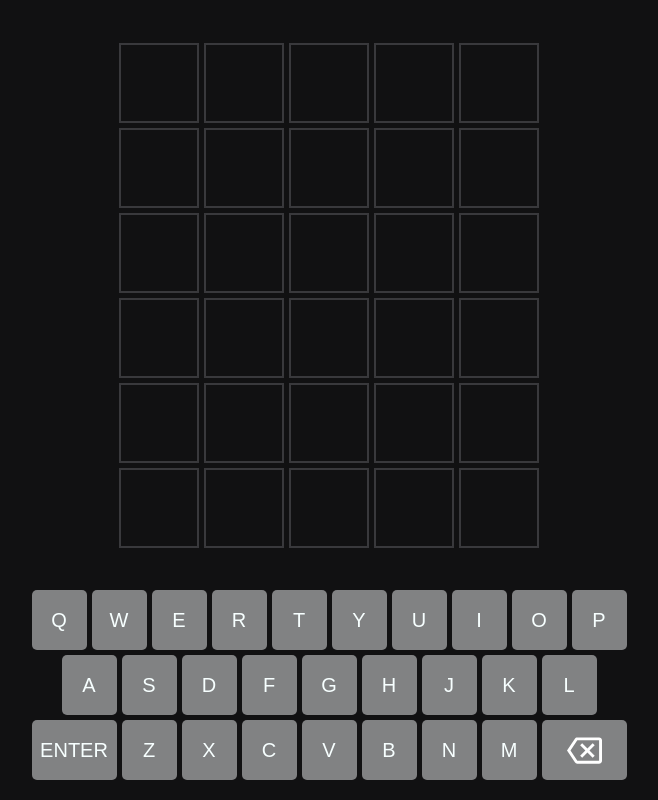
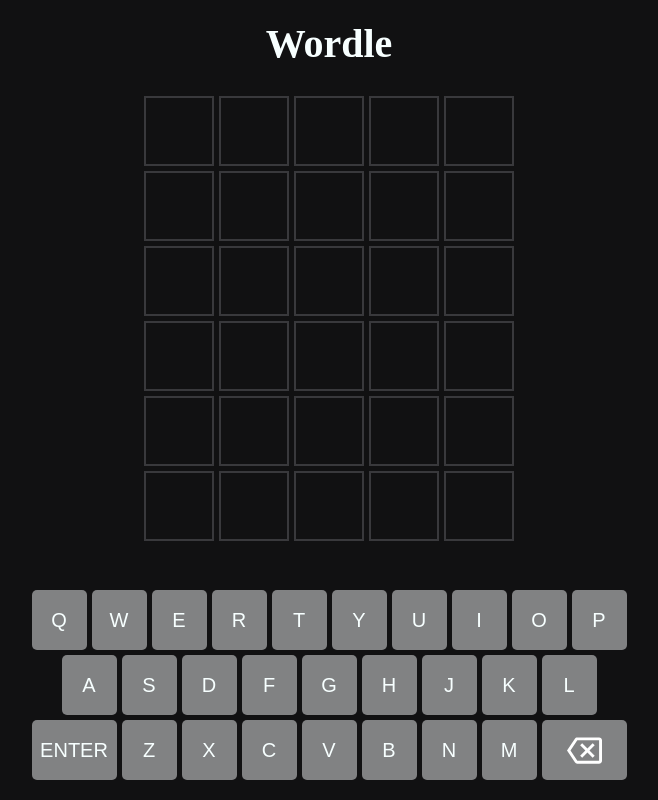
Before and after one commit to rupakhetibinit/wordle-js, a plain HTML site: page index.html in a window 1280 px wide. Shown: the whole page, without its empty margins (311-969 px from the left). Drawn offline with Linux system fonts and the light colour scheme.

Commit message:
add heading and fix styles

```diff
--- a/index.html
+++ b/index.html
@@ -9,6 +9,7 @@
     <script src="script.js" defer></script>
   </head>
   <body>
+    <h1 class="heading">Wordle</h1>
     <div class="alert-container" data-alert-container></div>
     <div data-guess-grid class="guess-grid">
       <div class="tile"></div>
--- a/styles.css
+++ b/styles.css
@@ -91,8 +91,8 @@
   justify-content: center;
   align-content: center;
   flex-grow: 1;
-  grid-template-columns: repeat(5, 4em);
-  grid-template-rows: repeat(6, 4em);
+  grid-template-columns: repeat(5, 3.5em);
+  grid-template-rows: repeat(6, 3.5em);
   gap: 0.25em;
   margin-bottom: 1em;
 }
@@ -214,3 +214,15 @@
 .alert.hide {
   opacity: 0;
 }
+
+.heading {
+  margin: 0;
+  padding: 0;
+  text-align: center;
+  width: 100%;
+  display: flex;
+  justify-content: center;
+  color: var(--text-white);
+  font-family: serif;
+  font-weight: 700;
+}
```
